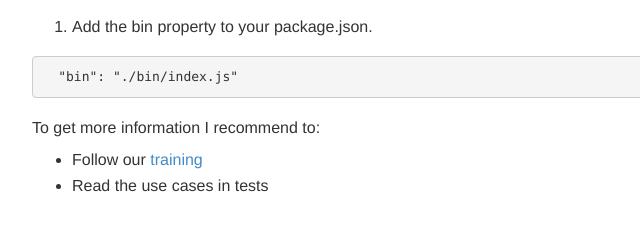
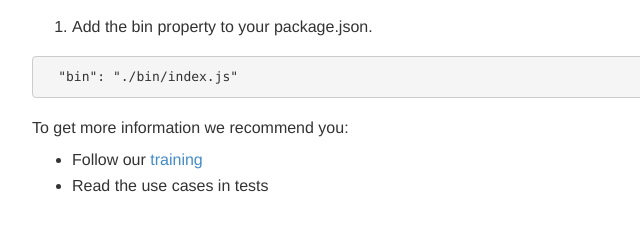
Before and after one commit to commular/commular.github.io, a plain HTML site: page index.html in a window 1280 px wide. Shown: the part 3476-3715 px from the top of the page, 158-798 px from the left. Drawn offline with Linux system fonts and the light colour scheme.

```diff
--- a/index.html
+++ b/index.html
@@ -365,7 +365,7 @@
 <pre><code>  &quot;bin&quot;: &quot;./bin/index.js&quot;
 </code></pre>
 
-                    <p>To get more information I recommend to:</p>
+                    <p>To get more information we recommend you:</p>
 
                     <ul>
                         <li>Follow our <a class="page-scroll" href=https://commular.github.io/training>training</a></li>
```
